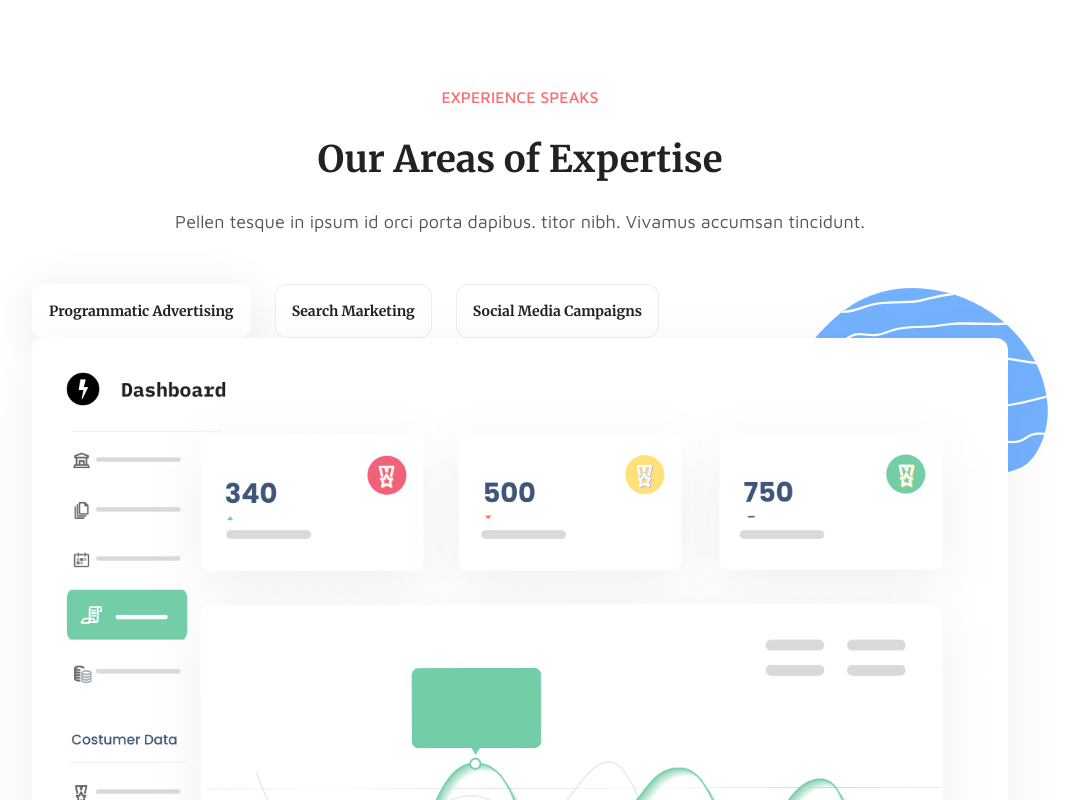
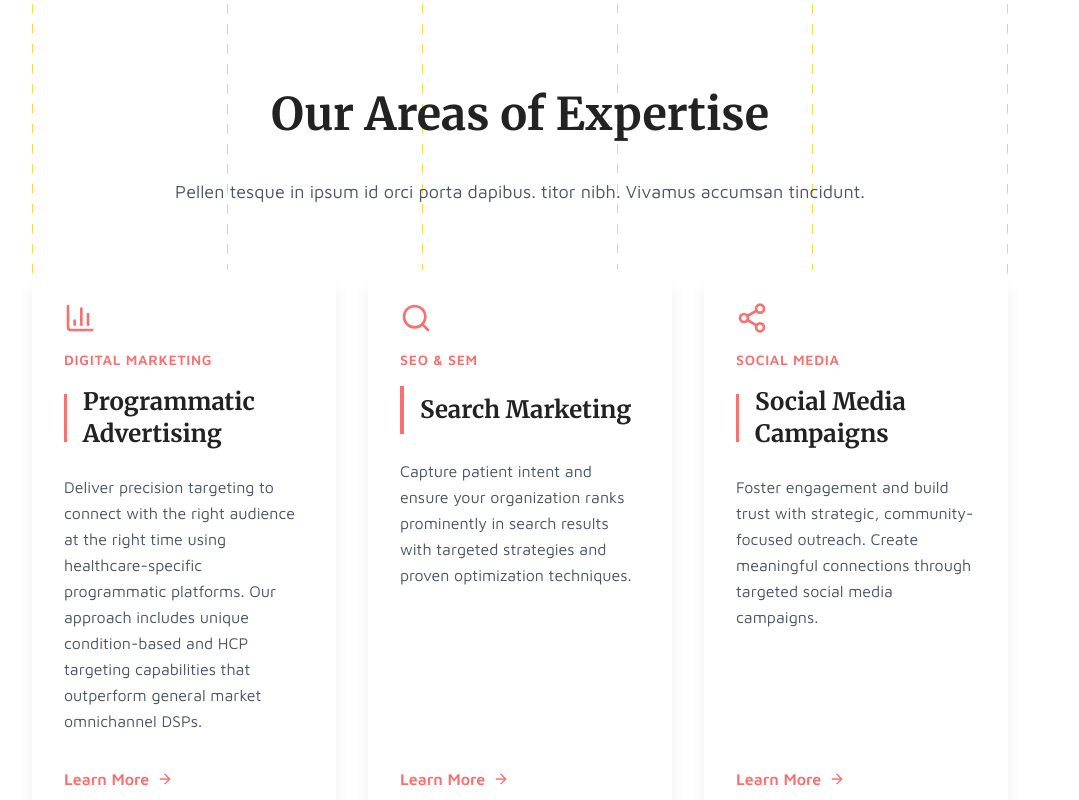
Before and after one commit to rzemanuel/citizenmedia, a Next.js app: page / in a window 1280 px wide. Shown: the part 1340-2140 px from the top of the page, without its empty margins (120-1199 px from the left). Built offline with nearby package versions, Linux system fonts and the light colour scheme; what tailwind-bootstrap-grid would draw is missing.

Commit message:
update home

```diff
--- a/src/app/(main)/page.tsx
+++ b/src/app/(main)/page.tsx
@@ -12,6 +12,8 @@ import BannerShape from "../../shapes/banner-s-1";
 import BannerShape2 from "../../shapes/banner-s-2";
 import FeatureShape1 from "../../shapes/feature-s-1";
 import FeatureShape2 from "../../shapes/feature-s-2";
+import { BarChart3, Search, Share2, ArrowRight } from 'lucide-react';
+
 
 interface Banner {
  title: string;
@@ -129,9 +131,113 @@ const Home = () => {
        <Line className="line-bg absolute z-20" color="bg-line-yellow" />
      </section>
 
-     <TabContainer {...process} />
+     {/* <TabContainer {...process} /> */}
+     <section className="section relative overflow-hidden before:z-10 after:z-10">
+  <div className="container relative z-30">
+    <div className="text-center mb-16">
+      <h2 className="mb-8 text-[45px] font-bold">Our Areas of Expertise</h2>
+      <p className="mb-6 text-lg text-gray-600 max-w-3xl mx-auto">
+        Pellen tesque in ipsum id orci porta dapibus. titor nibh. Vivamus accumsan tincidunt.
+      </p>
+    </div>
 
-     {feature_post.map((post, i) => (
+    <div className="grid md:grid-cols-3 gap-8">
+      {/* Programmatic Advertising */}
+      <div className="bg-white p-8 rounded-lg shadow-sm hover:shadow-md transition-all flex flex-col">
+        <div className="mb-4">
+          <BarChart3 className="h-8 w-8 text-red-400" />
+        </div>
+
+        <span className="inline-block text-sm font-semibold tracking-wider text-red-400 mb-4">
+          DIGITAL MARKETING
+        </span>
+
+        <div className="flex items-center space-x-4 mb-6">
+          <div className="w-1 h-12 bg-red-400"></div>
+          <h3 className="text-2xl font-bold">
+            Programmatic Advertising
+          </h3>
+        </div>
+
+        <p className="text-gray-600 leading-relaxed mb-8">
+          Deliver precision targeting to connect with the right audience at the right time using
+          healthcare-specific programmatic platforms. Our approach includes unique condition-based
+          and HCP targeting capabilities that outperform general market omnichannel DSPs.
+        </p>
+
+        <div className="mt-auto">
+          <Link href="/services/programmatic" className="inline-flex items-center text-red-400 font-semibold hover:text-red-500 transition-colors">
+            Learn More
+            <ArrowRight className="ml-2 h-4 w-4" />
+          </Link>
+        </div>
+      </div>
+
+      {/* Search Marketing */}
+      <div className="bg-white p-8 rounded-lg shadow-sm hover:shadow-md transition-all flex flex-col">
+        <div className="mb-4">
+          <Search className="h-8 w-8 text-red-400" />
+        </div>
+
+        <span className="inline-block text-sm font-semibold tracking-wider text-red-400 mb-4">
+          SEO & SEM
+        </span>
+
+        <div className="flex items-center space-x-4 mb-6">
+          <div className="w-1 h-12 bg-red-400"></div>
+          <h3 className="text-2xl font-bold">
+            Search Marketing
+          </h3>
+        </div>
+
+        <p className="text-gray-600 leading-relaxed mb-8">
+          Capture patient intent and ensure your organization ranks prominently in search results
+          with targeted strategies and proven optimization techniques.
+        </p>
+
+        <div className="mt-auto">
+          <Link href="/services/search" className="inline-flex items-center text-red-400 font-semibold hover:text-red-500 transition-colors">
+            Learn More
+            <ArrowRight className="ml-2 h-4 w-4" />
+          </Link>
+        </div>
+      </div>
+
+      {/* Social Media Campaigns */}
+      <div className="bg-white p-8 rounded-lg shadow-sm hover:shadow-md transition-all flex flex-col">
+        <div className="mb-4">
+          <Share2 className="h-8 w-8 text-red-400" />
+        </div>
+
+        <span className="inline-block text-sm font-semibold tracking-wider text-red-400 mb-4">
+          SOCIAL MEDIA
+        </span>
+
+        <div className="flex items-center space-x-4 mb-6">
+          <div className="w-1 h-12 bg-red-400"></div>
+          <h3 className="text-2xl font-bold">
+            Social Media Campaigns
+          </h3>
+        </div>
+
+        <p className="text-gray-600 leading-relaxed mb-8">
+          Foster engagement and build trust with strategic, community-focused outreach.
+          Create meaningful connections through targeted social media campaigns.
+        </p>
+
+        <div className="mt-auto">
+          <Link href="/services/social" className="inline-flex items-center text-red-400 font-semibold hover:text-red-500 transition-colors">
+            Learn More
+            <ArrowRight className="ml-2 h-4 w-4" />
+          </Link>
+        </div>
+      </div>
+    </div>
+  </div>
+  <Line className="line-bg absolute z-20" color="bg-line-yellow" />
+</section>
+
+   {feature_post.map((post, i) => (
        <section
          key={i}
          className="relative z-20 overflow-hidden"
```
